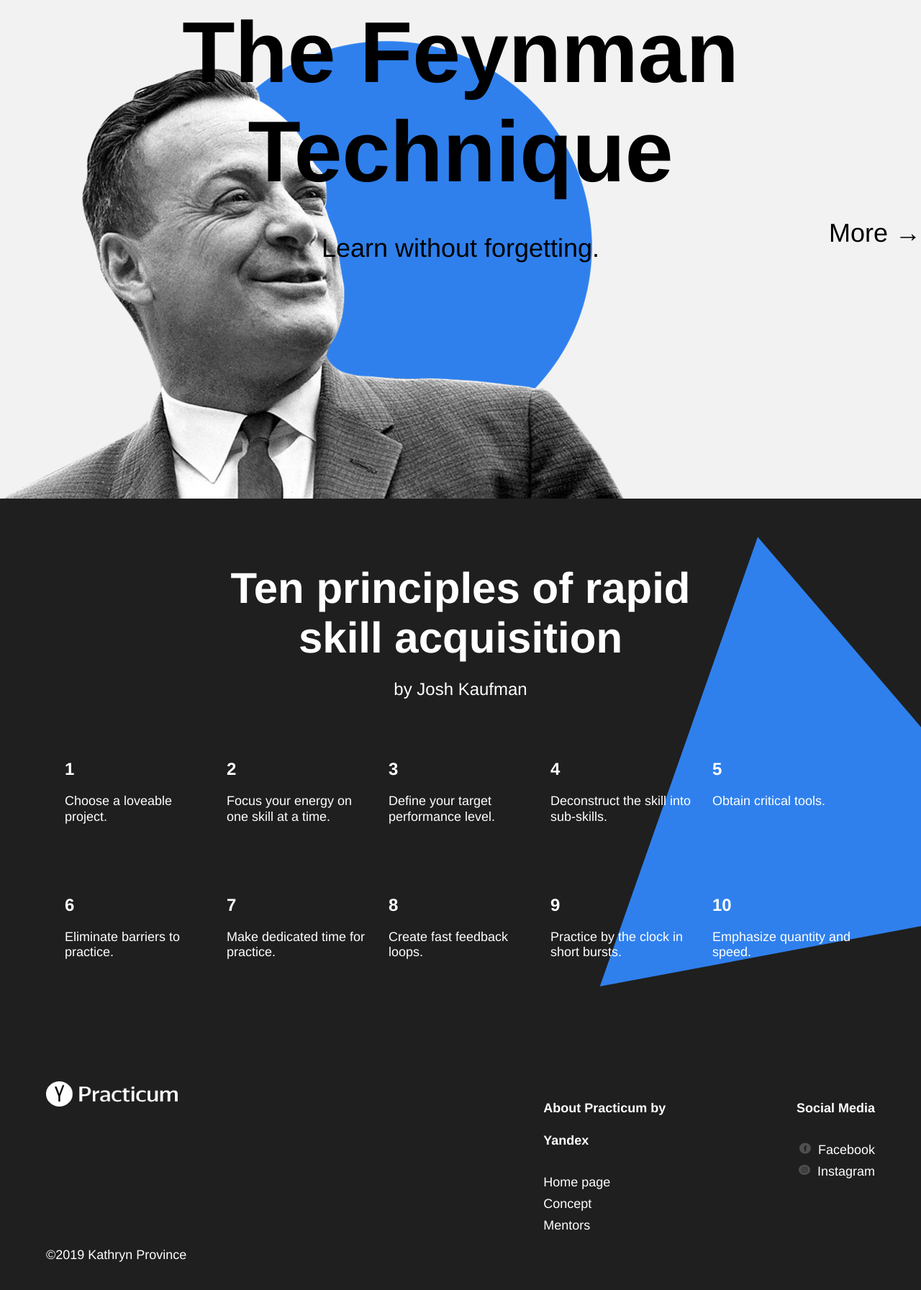
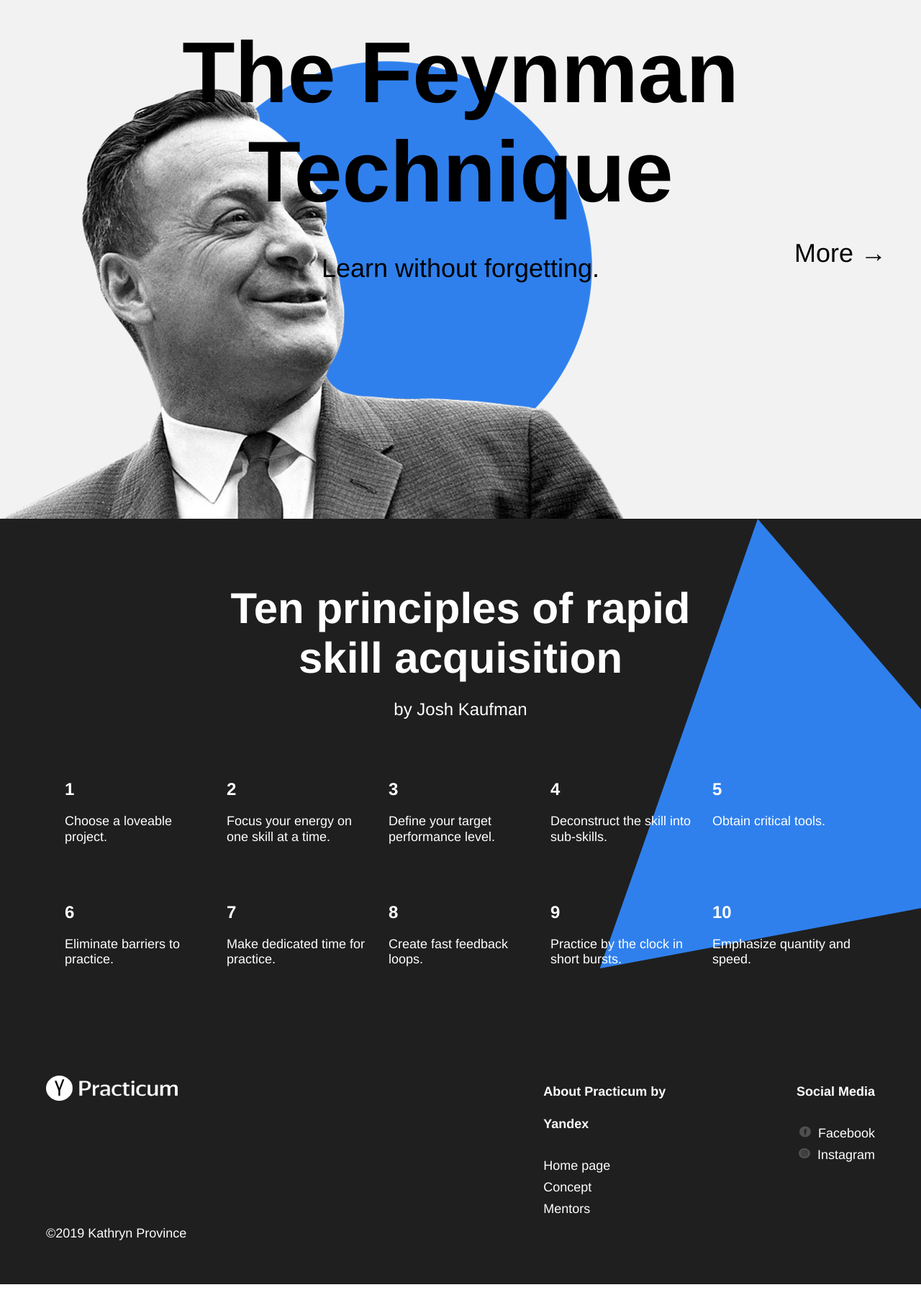
Before and after one commit to province-k/web_project_1, a plain HTML site: page index.html in a window 1280 px wide. Shown: the part 2156-3949 px from the top of the page at 72% size. Drawn offline with Linux system fonts and the light colour scheme.

Commit message:
Last round of edits

```diff
--- a/index.html
+++ b/index.html
@@ -11,8 +11,8 @@
     <div class="page">
         <header class="header">
             <img src="./images/logo1.png" alt="Yandex logo" class="logo logo_place_header">
-            <h1 class="header-title">Learning how to learn</h1>
-            <p class="header-subtitle">The most effective, cutting-edge learning techniques that you can apply to your daily life.
+            <h1 class="header__title">Learning how to learn</h1>
+            <p class="header__subtitle">The most effective, cutting-edge learning techniques that you can apply to your daily life.
                 <a href="#" class="header__link">Learn more →</a></p>
             <img src="./images/on_the_edge1.png" alt="a person on edge of cliff" class="header__main-illustration">
             <div class="header__square-pic"></div>
--- a/styles/style.css
+++ b/styles/style.css
@@ -30,7 +30,7 @@
 
 }
 
-.header-title {
+.header__title {
     width:730px;
     height: 300px;
     display: flex;
@@ -42,7 +42,7 @@
     font-weight: bold;
 }
 
-.header-subtitle {
+.header__subtitle {
     width: 388px;
     position: absolute;
     bottom: 30px;
@@ -131,7 +131,7 @@
     display: flex;
     justify-content: center;
     width: 60%;
-    margin: 0px auto 60px;
+    margin: 0px auto;
     line-height: 34px;
     font-size: 24px;
     font-weight: normal;
@@ -141,19 +141,20 @@
     display: flex;
     width: 1100px;
     flex-wrap: wrap;
-    justify-content: space-around;
-    margin: 60px auto 100px;
+    justify-content: space-between;
+    margin: 0px auto 100px;
     list-style: none;
     padding: 0;
 }
 
 .table__cell {
     flex-basis: 250px;
+    margin-top: 60px;
     vertical-align: top;
 }
 
 .table__heading {
-    margin-bottom: 20px;
+    margin-bottom: 0px;
     margin-top: 0;
     line-height: 1.15;
     font-size: 24px;
@@ -162,6 +163,8 @@
 }
 
 .table__text {
+    margin-top: 20px;
+    margin-bottom: 0px;
     line-height: 1.2;
     font-size: 18px;
     font-weight: normal;
@@ -202,8 +205,8 @@
     line-height: 51px;
     font-size: 36px;
     font-weight: normal;
-    top: 395px;
-    right: 0px;
+    top: 50%;
+    right: 48px;
     position: absolute;
     color: #000;
     text-decoration: none;
@@ -272,7 +275,7 @@
 
 .kaufman__triangle {
     position: absolute;
-    bottom: -180px;
+    top: 0;
     right: -210px;
     z-index: -1;
     width: 877px;
@@ -301,6 +304,10 @@
 
 .footer__column_content_copyright {
     flex: 3;
+    min-height: 250px;
+    display: flex;
+    flex-direction: column;
+    justify-content: space-between;
 }
 .logo_place_footer {
     width: 183px;
@@ -311,8 +318,6 @@
     line-height: 25px;
     font-size: 18px;
     font-weight: normal;
-    position: absolute;
-    bottom: 18px;
 }
 
 .footer__column_content_info {
@@ -323,6 +328,7 @@
     line-height: 45px;
     font-size: 18px;
     font-weight: bold;
+    margin: 0px;
 
 }
 
```
